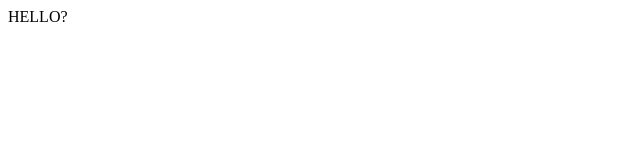
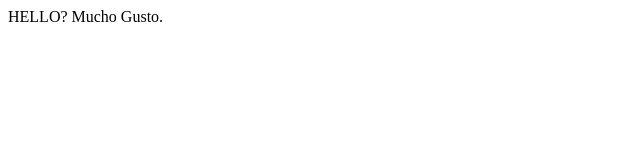
Before and after one commit to Srush23/Trial, a plain HTML site: page trialsite/index.html in a window 1280 px wide. Shown: the whole page, without its empty margins (0-640 px from the left). Drawn offline with Linux system fonts and the light colour scheme.

Commit message:
Small Addition

```diff
--- a/trialsite/index.html
+++ b/trialsite/index.html
@@ -6,6 +6,6 @@
 	<title>HI?</title>
 </head>
 <body>
-HELLO?
+HELLO? Mucho Gusto.
 </body>
 </html>
```
